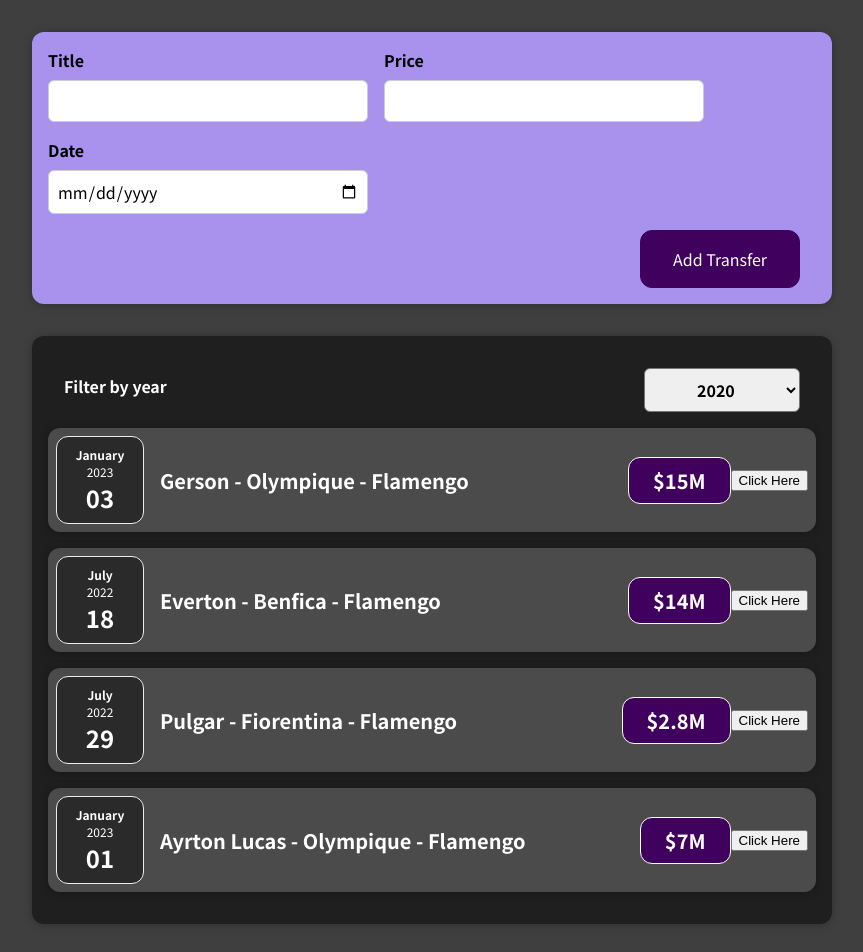
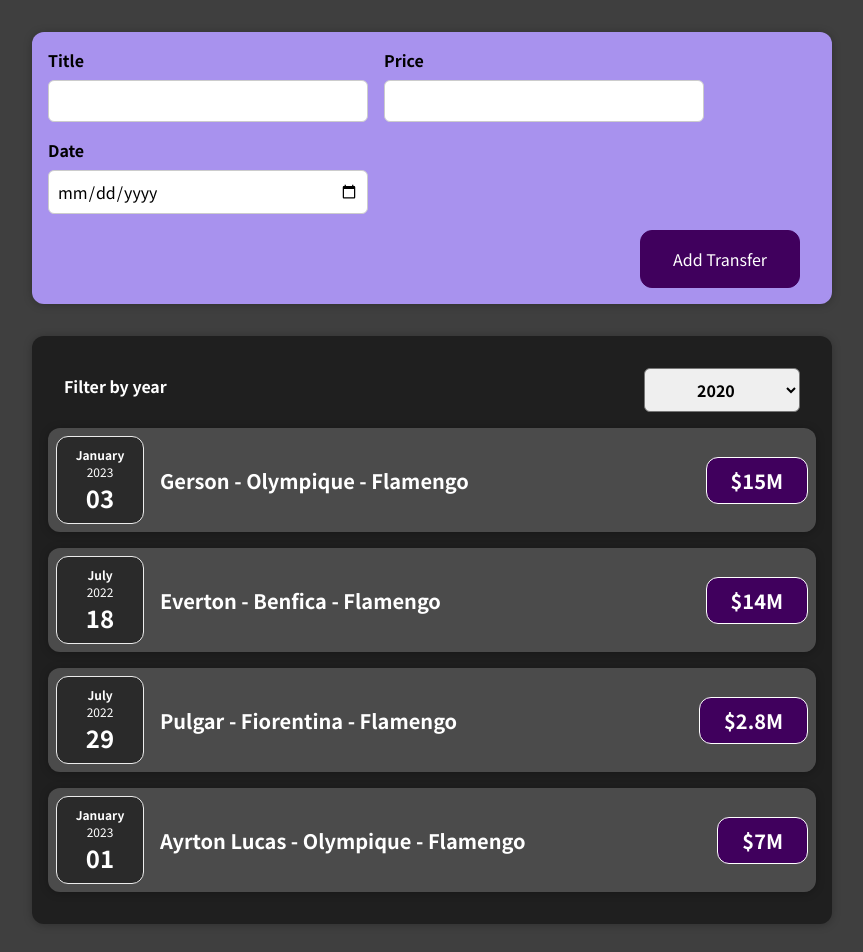
Before and after one commit to daniloamaralr/sporstats, a React (Create React App) app: page / in a window 1280 px wide. Shown: the top 952 px of the page, without its empty margins (208-1071 px from the left). Built offline with nearby package versions, Linux system fonts and the light colour scheme.

Commit message:
rendering dynamic lists

```diff
--- a/src/components/Tranfers/TransferItem.js
+++ b/src/components/Tranfers/TransferItem.js
@@ -2,24 +2,19 @@
 import "./TransferItem.css";
 import "./TransferDate";
 import TransferDate from "./TransferDate";
-import { useState } from "react";
+// import { useState } from "react";
 
 const TransferItem = (props) => {
-  const [title, setTitle] = useState(props.title);
 
-  const clickHandler = () => {
-    setTitle("Updated!!!");
-  };
   return (
     <Card className="transfer-item">
       <div>
         <TransferDate date={props.date} />
       </div>
       <div className="transfer-item__description">
-        <h2>{title}</h2>
+        <h2>{props.title}</h2>
         <div className="transfer-item__price"> ${props.price}M</div>
       </div>
-      <button onClick={clickHandler}>Click Here</button>
     </Card>
   );
 };
--- a/src/components/Tranfers/Transfers.js
+++ b/src/components/Tranfers/Transfers.js
@@ -10,7 +10,7 @@
   const [filteredYear, setFilteredYear] = useState("2020");
 
   const selectYearHandler = (selectedYear) => {
-    console.log(selectedYear)
+    console.log(selectedYear);
     setFilteredYear(selectedYear);
   };
   return (
@@ -20,26 +20,14 @@
           selected={filteredYear}
           onSelectYear={selectYearHandler}
         />
-        <TransferItem
-          date={transfers[0].date}
-          title={transfers[0].title}
-          price={transfers[0].price}
-        />
-        <TransferItem
-          date={transfers[1].date}
-          title={transfers[1].title}
-          price={transfers[1].price}
-        />
-        <TransferItem
-          date={transfers[2].date}
-          title={transfers[2].title}
-          price={transfers[2].price}
-        />
-        <TransferItem
-          date={transfers[3].date}
-          title={transfers[3].title}
-          price={transfers[3].price}
-        />
+        {transfers.map((transfer) => (
+          <TransferItem
+            key={transfer.id}
+            date={transfer.date}
+            title={transfer.title}
+            price={transfer.price}
+          />
+        ))}
       </Card>
     </div>
   );
```
